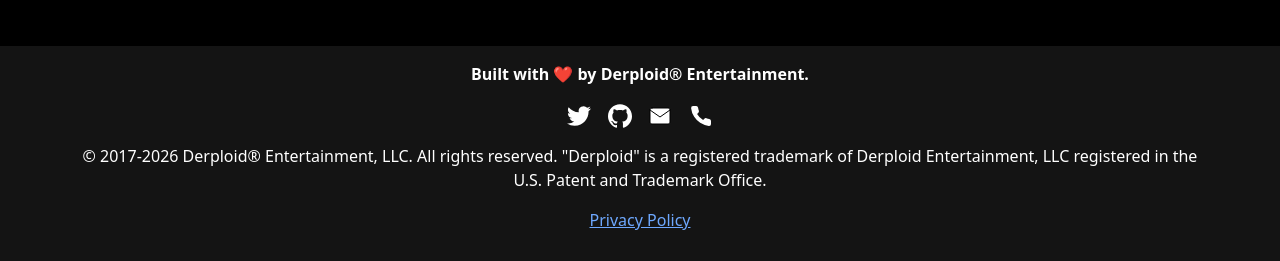
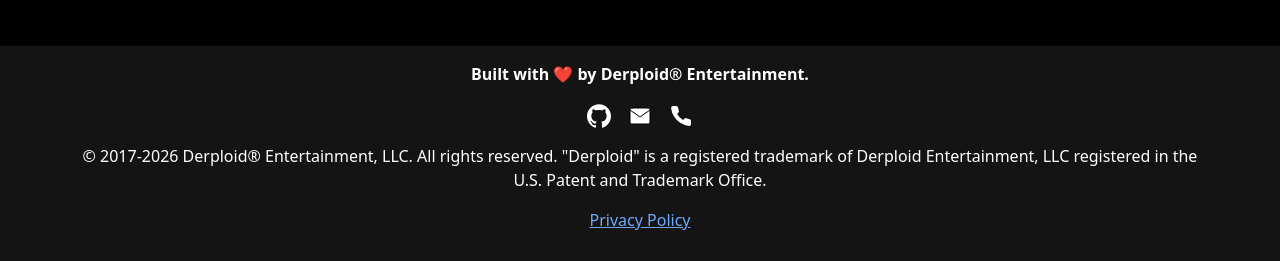
Before and after one commit to DerploidEntertainment/Website, a Jekyll site: the page built from web/index.html, in a window 1280 px wide. Shown: the part 3354-3615 px from the top of the page. Built offline with Jekyll 4.4.1, drawn with Linux system fonts in a browser that asks for light colours.

Commit message:
Remove Twitter icon ...since we never update that feed and it's 'X' now anyway -_-

```diff
--- a/web/_config.yml
+++ b/web/_config.yml
@@ -20,7 +20,6 @@
   endYear: 2026
   owner: Derploid® Entertainment, LLC
 contact:
-  twitter: DerploidCo
   github: DerploidEntertainment
   email: contact@derploid.com
   phone: "+13307905917"
--- a/web/_includes/footer.html
+++ b/web/_includes/footer.html
@@ -1,14 +1,5 @@
 <p class="fw-bold">Built with ❤️ by Derploid® Entertainment.</p>
 <p>
-    <a href="https://twitter.com/{{ site.contact.twitter }}" target="_blank" rel="noopener noreferrer" class="text-decoration-none">
-        <svg xmlns="https://www.w3.org/2000/svg" role="img" width="24" height="24" viewBox="0 0 24 24" fill="white"
-            stroke="black" stroke-width="0" stroke-linecap="round" stroke-linejoin="round">
-            <title>Twitter</title>
-            <path
-                d="M23.953 4.57a10 10 0 01-2.825.775 4.958 4.958 0 002.163-2.723c-.951.555-2.005.959-3.127 1.184a4.92 4.92 0 00-8.384 4.482C7.69 8.095 4.067 6.13 1.64 3.162a4.822 4.822 0 00-.666 2.475c0 1.71.87 3.213 2.188 4.096a4.904 4.904 0 01-2.228-.616v.06a4.923 4.923 0 003.946 4.827 4.996 4.996 0 01-2.212.085 4.936 4.936 0 004.604 3.417 9.867 9.867 0 01-6.102 2.105c-.39 0-.779-.023-1.17-.067a13.995 13.995 0 007.557 2.209c9.053 0 13.998-7.496 13.998-13.985 0-.21 0-.42-.015-.63A9.935 9.935 0 0024 4.59z" />
-        </svg>
-    </a>
-    &nbsp;&nbsp;
     <a href="https://github.com/{{ site.contact.github }}" target="_blank" rel="noopener noreferrer" class="text-decoration-none">
         <svg xmlns="https://www.w3.org/2000/svg" role="img" width="24" height="24" viewBox="0 0 24 24" fill="white"
             stroke="black" stroke-width="0" stroke-linecap="round" stroke-linejoin="round">
```
